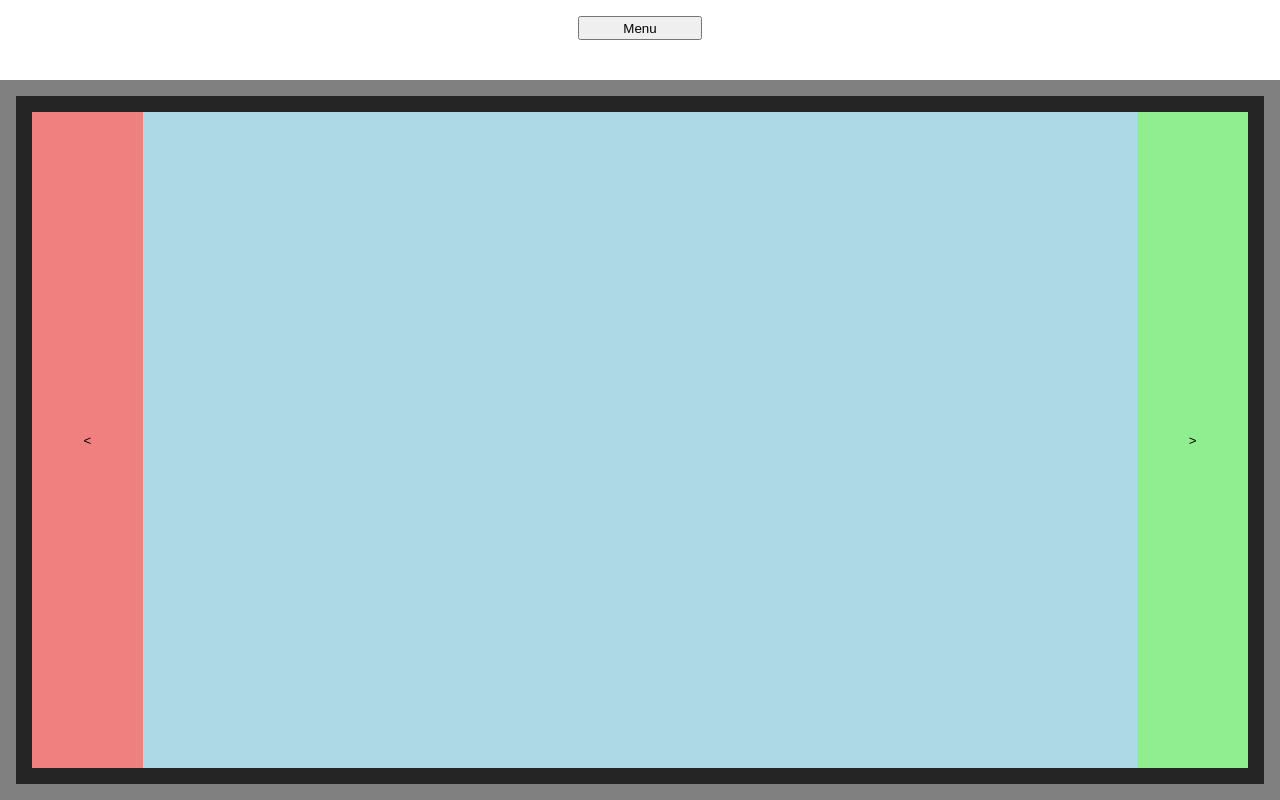
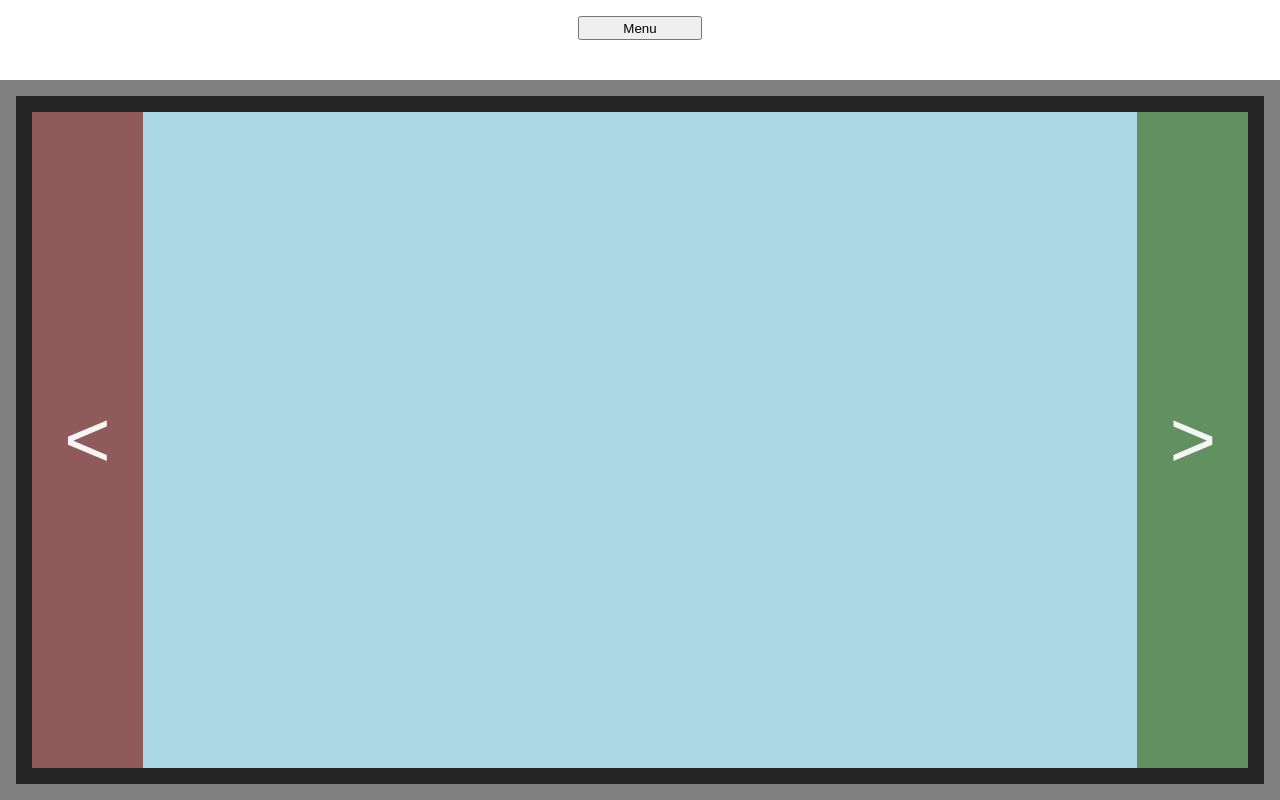
Before and after one commit to eustaquiogalano/dynamic-user-interface-practice, a website built with webpack: page src/index.html in a window 1280 px wide. Built offline with nearby package versions, Linux system fonts and the light colour scheme.

Commit message:
style: add additional design for buttons

```diff
--- a/src/styles.css
+++ b/src/styles.css
@@ -72,8 +72,10 @@ body {
         button {
           height: 100%;
           width: 100%;
-          background-color: transparent;
+          background-color: rgba(53, 53, 53, 0.5);
           border: none;
+          font-size: 5rem;
+          color: whitesmoke;
         }
 
         button:hover {
```
